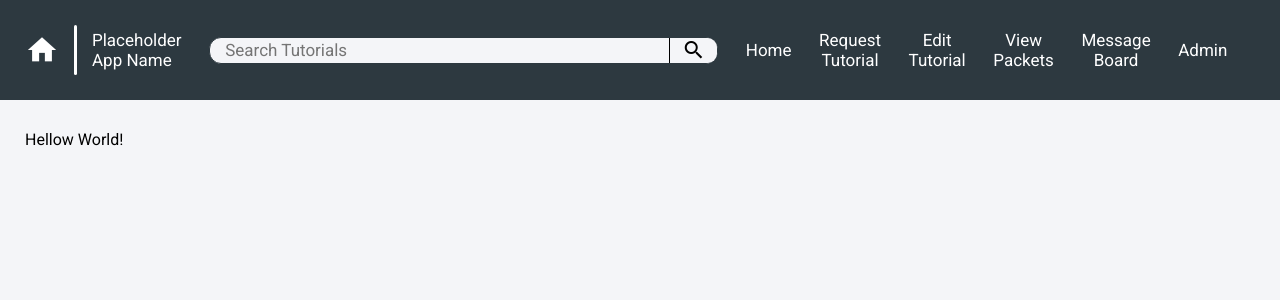
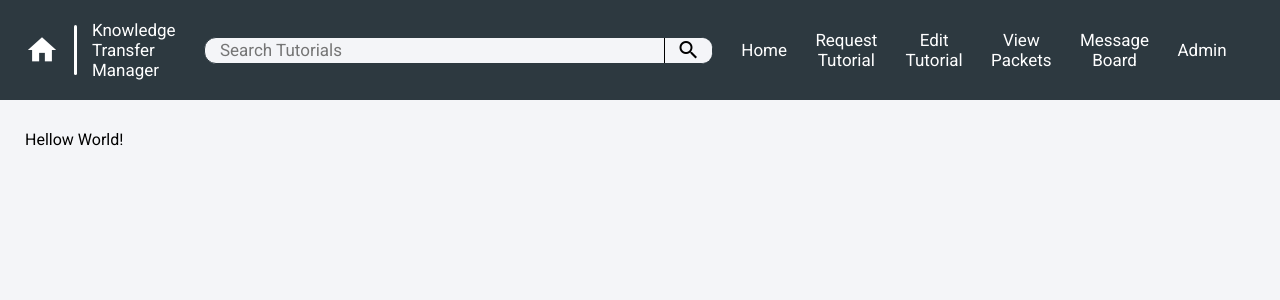
Before and after one commit to aaronbencopeland/notetaking-angular-app, an Angular app: page / in a window 1280 px wide. Shown: the top 300 px of the page. Built offline with nearby package versions, Linux system fonts and the light colour scheme.

Commit message:
Update placeholder app name in navbar

```diff
--- a/src/app/shared/navbar/navbar.component.html
+++ b/src/app/shared/navbar/navbar.component.html
@@ -8,9 +8,11 @@
         <div class="logo-separator"></div>
 
         <div class="navbar-app-name">
-            <div>Placeholder</div>
+            <div>Knowledge</div>
 
-            <div>App Name</div>
+            <div>Transfer</div>
+
+            <div>Manager</div>
         </div>
     </a>
 
```
